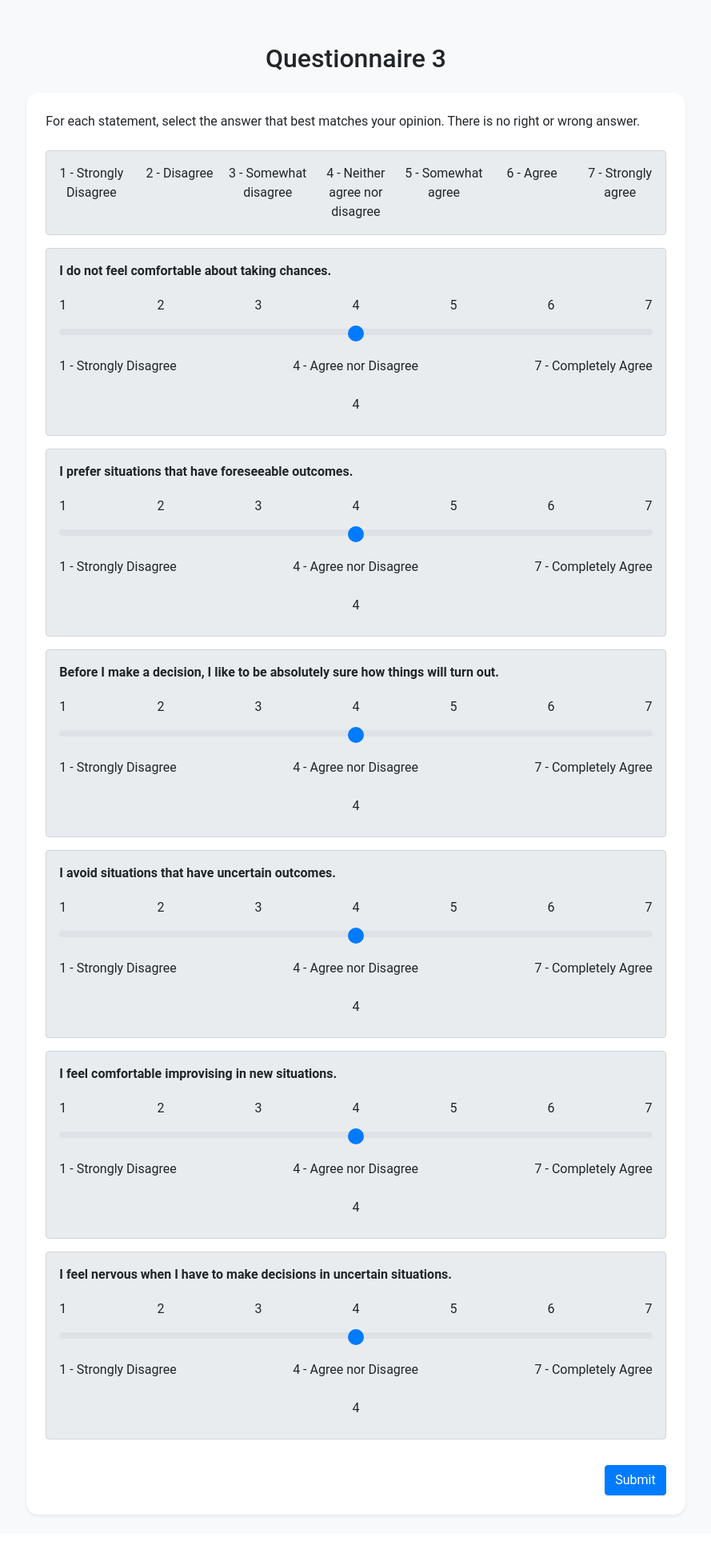
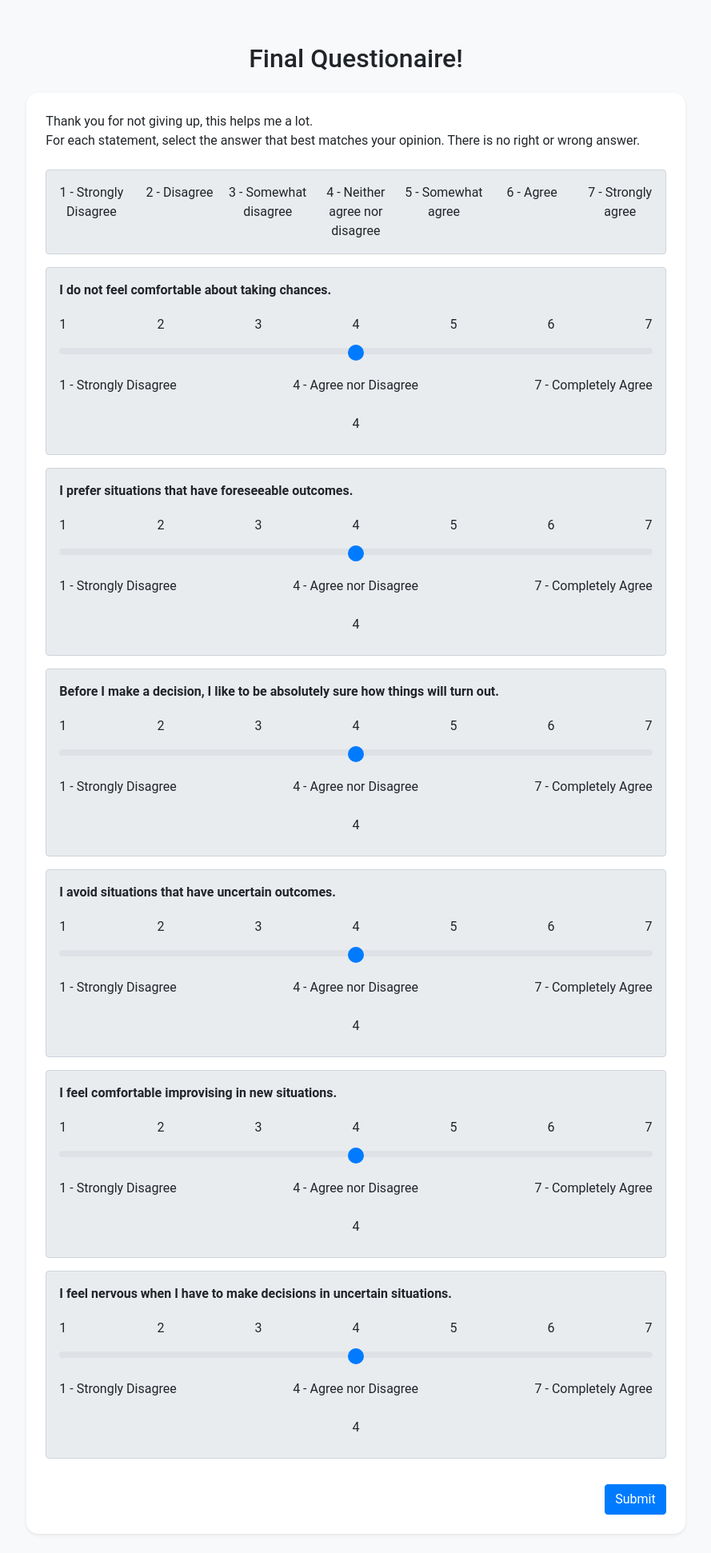
Before and after one commit to lucas-bs/thesis-survey, a Flask app: page /control in a window 1280 px wide. Shown: the part 62-2004 px from the top of the page at 80% size, without its empty margins (195-1084 px from the left). Before the commit the page ends 1959 px from the top, so only its background shows below. Run offline with Flask 3, Linux system fonts and the light colour scheme; a user stored in the database is signed in; some libraries are stand-ins or nearby versions.

Commit message:
Update control.html

```diff
--- a/gpt/templates/control.html
+++ b/gpt/templates/control.html
@@ -4,8 +4,10 @@
 <div class="container-fluid">
     <div class="row justify-content-center">
         <div class="col-10 col-md-8 col-lg-8">
-            <h2 class="text-center mt-4">Questionnaire 3</h2>
+            <h2 class="text-center mt-4">Final Questionaire!</h2>
             <div class="card my-4 p-4 shadow-sm">
+                Thank you for not giving up, this helps me a lot.
+                <br>
                 For each statement, select the answer that best matches your opinion. There is no right or wrong answer.
                 <br>
                 <br>
```
